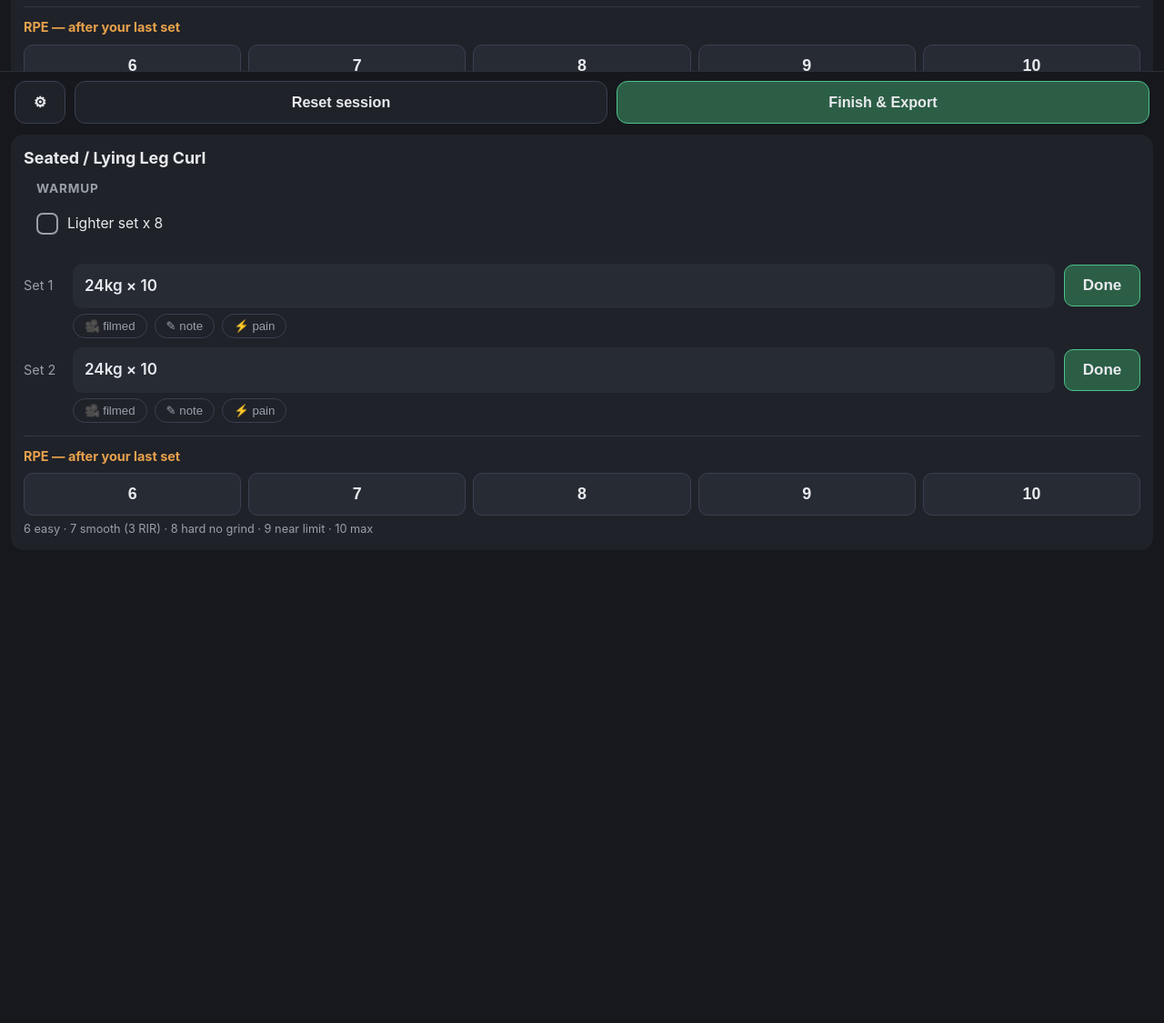
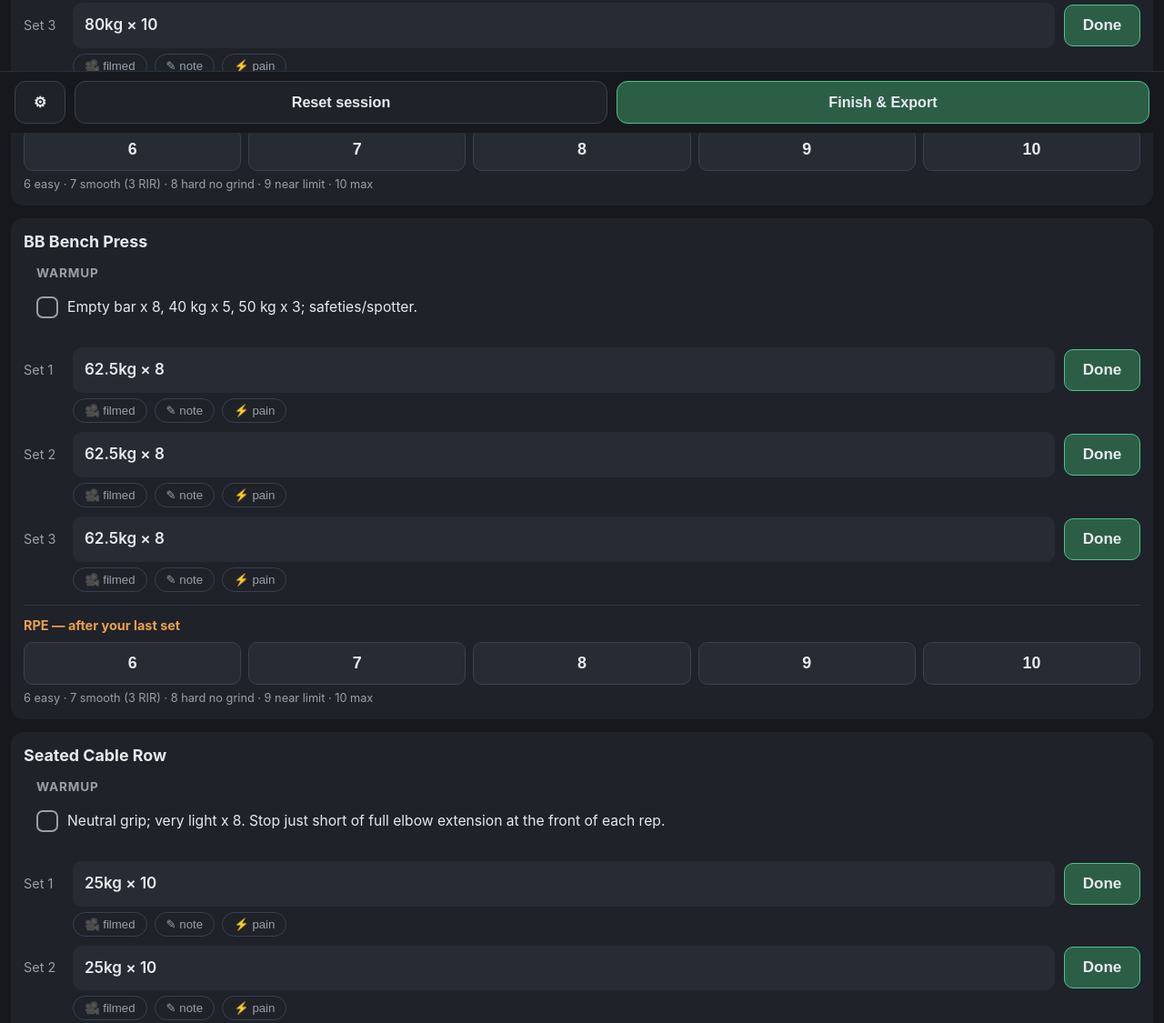
Before and after one commit to syntec11/gym-app, a plain HTML site: page index.html in a window 1280 px wide. Shown: the part 654-1779 px from the top of the page at 91% size. Before the commit the page ends 1353 px from the top, so only its background shows below. Drawn offline with Linux system fonts and the light colour scheme.

Commit message:
bundle week 44 plan
Co-Authored-By: Claude Opus 5.5 <noreply@anthropic.com>

```diff
--- a/index.html
+++ b/index.html
@@ -14,7 +14,7 @@
   <nav id="session-tabs"></nav>
   <main id="app"></main>
   <footer id="footer"></footer>
-  <script src="plans/week-42.js?v=42a"></script>
+  <script src="plans/week-44.js?v=44a"></script>
   <script src="github.js"></script>
   <script src="app.js"></script>
 </body>
--- /dev/null
+++ b/plans/week-44.js
@@ -0,0 +1,219 @@
+window.PLAN = {
+  "week": 44,
+  "phase": "Re-entry — full body ×3",
+  "theme": "Wed / Thu / Sat full body. Wednesday just under last logged loads, Saturday back to them. Missed day costs a third of the week, not a muscle group.",
+  "cueCards": {},
+  "sessions": [
+    {
+      "id": "fullbody-a-reentry",
+      "date": "2026-11-11",
+      "name": "Full Body A — Re-entry",
+      "note": "Full body ×3 this week (Doyoubi plan; Kinyoubi offline). Rehab exercises first, as the physio prescribed. RPE 6–7, no grinders or failure; straight sets, 2–3 minutes rest; breathe through reps, no breath-hold bracing. Wegovy week 1: protein meal 2–3 h before, water. If nausea is up, drop every exercise to 2 sets and leave. ELBOW: gripping only bites at full extension — on rows and pulldowns stop just short of locking the elbows; straps if grip bites. Stop affected work if pain rises rep to rep. KNEES: no valgus drift on leg press; cut the set before the rep caves. Stop for chest pain, faintness, sustained symptomatic palpitations or unusual breathlessness and seek appropriate medical advice. WEDNESDAY: loads ~10% under last logged. If the first working set of an exercise feels RPE 5 or easier, move to the last logged load (leg press 90, bench 70, curl 24) for the remaining sets.",
+      "exercises": [
+        {
+          "name": "Leg Press",
+          "weight": 80,
+          "sets": 3,
+          "reps": 10,
+          "unit": "kg",
+          "warmup": [
+            "Light familiarisation x 8; knees track over toes."
+          ],
+          "rpe": true
+        },
+        {
+          "name": "BB Bench Press",
+          "weight": 62.5,
+          "sets": 3,
+          "reps": 8,
+          "unit": "kg",
+          "warmup": [
+            "Empty bar x 8, 40 kg x 5, 50 kg x 3; safeties/spotter."
+          ],
+          "rpe": true
+        },
+        {
+          "name": "Seated Cable Row",
+          "weight": 25,
+          "sets": 3,
+          "reps": 10,
+          "unit": "kg",
+          "warmup": [
+            "Neutral grip; very light x 8. Stop just short of full elbow extension at the front of each rep."
+          ],
+          "rpe": true
+        },
+        {
+          "name": "Seated / Lying Leg Curl",
+          "weight": 22,
+          "sets": 2,
+          "reps": 10,
+          "unit": "kg",
+          "warmup": [
+            "Lighter set x 8"
+          ],
+          "rpe": true
+        },
+        {
+          "name": "Hip Abduction",
+          "weight": "light",
+          "sets": 2,
+          "reps": 15,
+          "unit": "",
+          "warmup": [
+            "Machine or band; light, controlled, glute med not momentum."
+          ],
+          "rpe": false
+        },
+        {
+          "name": "Seated DB Lateral Raise",
+          "weight": 5,
+          "sets": 2,
+          "reps": 12,
+          "unit": "kg/hand",
+          "warmup": [
+            "Seated, bent-elbow; unweighted x 6. Use 4 kg if 5 kg x 12 is a grind."
+          ],
+          "rpe": true
+        }
+      ]
+    },
+    {
+      "id": "fullbody-b",
+      "date": "2026-11-12",
+      "name": "Full Body B — Hinge, Incline, Pulldown",
+      "note": "Full body ×3 this week (Doyoubi plan; Kinyoubi offline). Rehab exercises first, as the physio prescribed. RPE 6–7, no grinders or failure; straight sets, 2–3 minutes rest; breathe through reps, no breath-hold bracing. Wegovy week 1: protein meal 2–3 h before, water. If nausea is up, drop every exercise to 2 sets and leave. ELBOW: gripping only bites at full extension — on rows and pulldowns stop just short of locking the elbows; straps if grip bites. Stop affected work if pain rises rep to rep. KNEES: no valgus drift on leg press; cut the set before the rep caves. Stop for chest pain, faintness, sustained symptomatic palpitations or unusual breathlessness and seek appropriate medical advice. THURSDAY: back-to-back with Wednesday, so legs get a hinge, not a second leg-press day. Deadlift 40 kg first set; 50 kg for sets 2–3 only if clean and the elbow is quiet.",
+      "exercises": [
+        {
+          "name": "BB Deadlift",
+          "weight": 40,
+          "sets": 3,
+          "reps": 5,
+          "unit": "kg",
+          "warmup": [
+            "Unloaded hinge x 6; 30 kg x 5. Previously comfortable mixed grip; arms straight, no curling or jerking. 50 kg for sets 2–3 if clean."
+          ],
+          "rpe": true
+        },
+        {
+          "name": "DB Incline Press",
+          "weight": 15,
+          "sets": 3,
+          "reps": 10,
+          "unit": "kg/hand",
+          "warmup": [
+            "Lighter pair x 8; comfortable low incline."
+          ],
+          "rpe": true
+        },
+        {
+          "name": "Lat Pulldown",
+          "weight": 36,
+          "sets": 3,
+          "reps": 10,
+          "unit": "kg",
+          "warmup": [
+            "Neutral grip if available; lighter stack x 8. Don't let the stack pull the elbows fully straight at the top."
+          ],
+          "rpe": true
+        },
+        {
+          "name": "Cable Tricep Pushdown",
+          "weight": 35,
+          "sets": 2,
+          "reps": 10,
+          "unit": "kg",
+          "warmup": [
+            "Very light x 8; comfortable handle."
+          ],
+          "rpe": true
+        },
+        {
+          "name": "Hip Abduction",
+          "weight": "light",
+          "sets": 2,
+          "reps": 15,
+          "unit": "",
+          "warmup": [
+            "Machine or band; light, controlled, glute med not momentum."
+          ],
+          "rpe": false
+        }
+      ]
+    },
+    {
+      "id": "fullbody-a-return",
+      "date": "2026-11-14",
+      "name": "Full Body A — Back to Logged Loads",
+      "note": "Full body ×3 this week (Doyoubi plan; Kinyoubi offline). Rehab exercises first, as the physio prescribed. RPE 6–7, no grinders or failure; straight sets, 2–3 minutes rest; breathe through reps, no breath-hold bracing. Wegovy week 1: protein meal 2–3 h before, water. If nausea is up, drop every exercise to 2 sets and leave. ELBOW: gripping only bites at full extension — on rows and pulldowns stop just short of locking the elbows; straps if grip bites. Stop affected work if pain rises rep to rep. KNEES: no valgus drift on leg press; cut the set before the rep caves. Stop for chest pain, faintness, sustained symptomatic palpitations or unusual breathlessness and seek appropriate medical advice. SATURDAY (conditional): go if Thursday soreness is ordinary and sleep was passable; otherwise Move to Sunday 15 November. Loads return to last logged.",
+      "exercises": [
+        {
+          "name": "Leg Press",
+          "weight": 90,
+          "sets": 3,
+          "reps": 8,
+          "unit": "kg",
+          "warmup": [
+            "Light familiarisation x 8; knees track over toes."
+          ],
+          "rpe": true
+        },
+        {
+          "name": "BB Bench Press",
+          "weight": 70,
+          "sets": 3,
+          "reps": 8,
+          "unit": "kg",
+          "warmup": [
+            "Empty bar x 8, 40 kg x 5, 55 kg x 3, 62.5 kg x 2; safeties/spotter."
+          ],
+          "rpe": true
+        },
+        {
+          "name": "Seated Cable Row",
+          "weight": 25,
+          "sets": 3,
+          "reps": 12,
+          "unit": "kg",
+          "warmup": [
+            "Neutral grip; very light x 8. Stop just short of full elbow extension."
+          ],
+          "rpe": true
+        },
+        {
+          "name": "Seated / Lying Leg Curl",
+          "weight": 24,
+          "sets": 2,
+          "reps": 10,
+          "unit": "kg",
+          "warmup": [
+            "Lighter set x 8"
+          ],
+          "rpe": true
+        },
+        {
+          "name": "Hip Abduction",
+          "weight": "light",
+          "sets": 2,
+          "reps": 15,
+          "unit": "",
+          "warmup": [
+            "Machine or band; light, controlled, glute med not momentum."
+          ],
+          "rpe": false
+        },
+        {
+          "name": "Seated DB Lateral Raise",
+          "weight": 5,
+          "sets": 2,
+          "reps": 10,
+          "unit": "kg/hand",
+          "warmup": [
+            "Seated, bent-elbow; unweighted x 6."
+          ],
+          "rpe": true
+        }
+      ]
+    }
+  ]
+};
--- a/sw.js
+++ b/sw.js
@@ -1,7 +1,7 @@
 /* Network-first with cache fallback: always fresh when online,
    full app shell available offline at the gym. */
-const CACHE = "gym-app-v29-week42";
-const ASSETS = ["./", "index.html", "style.css", "app.js", "github.js", "plans/week-42.js?v=42a", "manifest.json"];
+const CACHE = "gym-app-v30-week44";
+const ASSETS = ["./", "index.html", "style.css", "app.js", "github.js", "plans/week-44.js?v=44a", "manifest.json"];
 
 self.addEventListener("install", (e) => {
   e.waitUntil(caches.open(CACHE).then((c) => c.addAll(ASSETS)).then(() => self.skipWaiting()));
```
